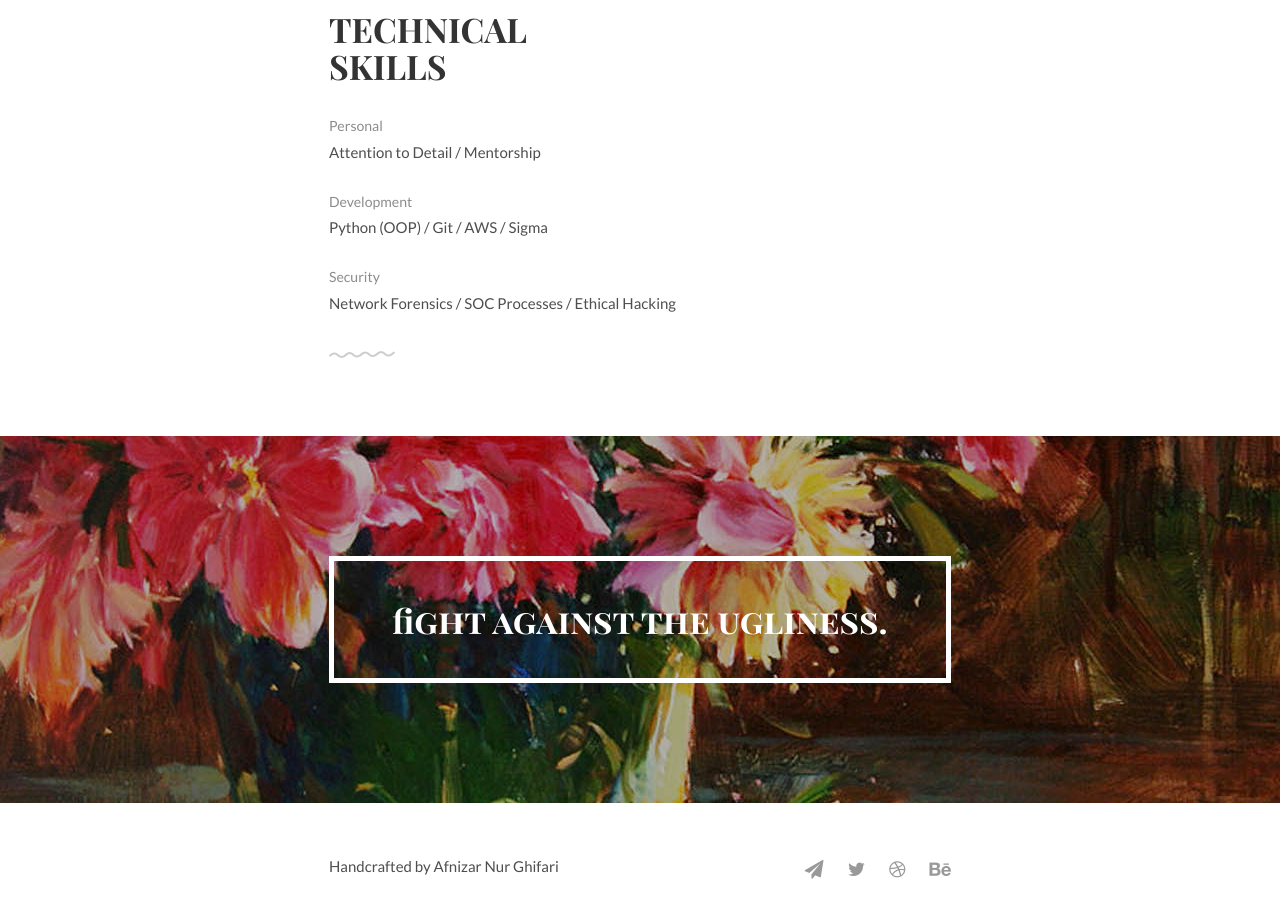
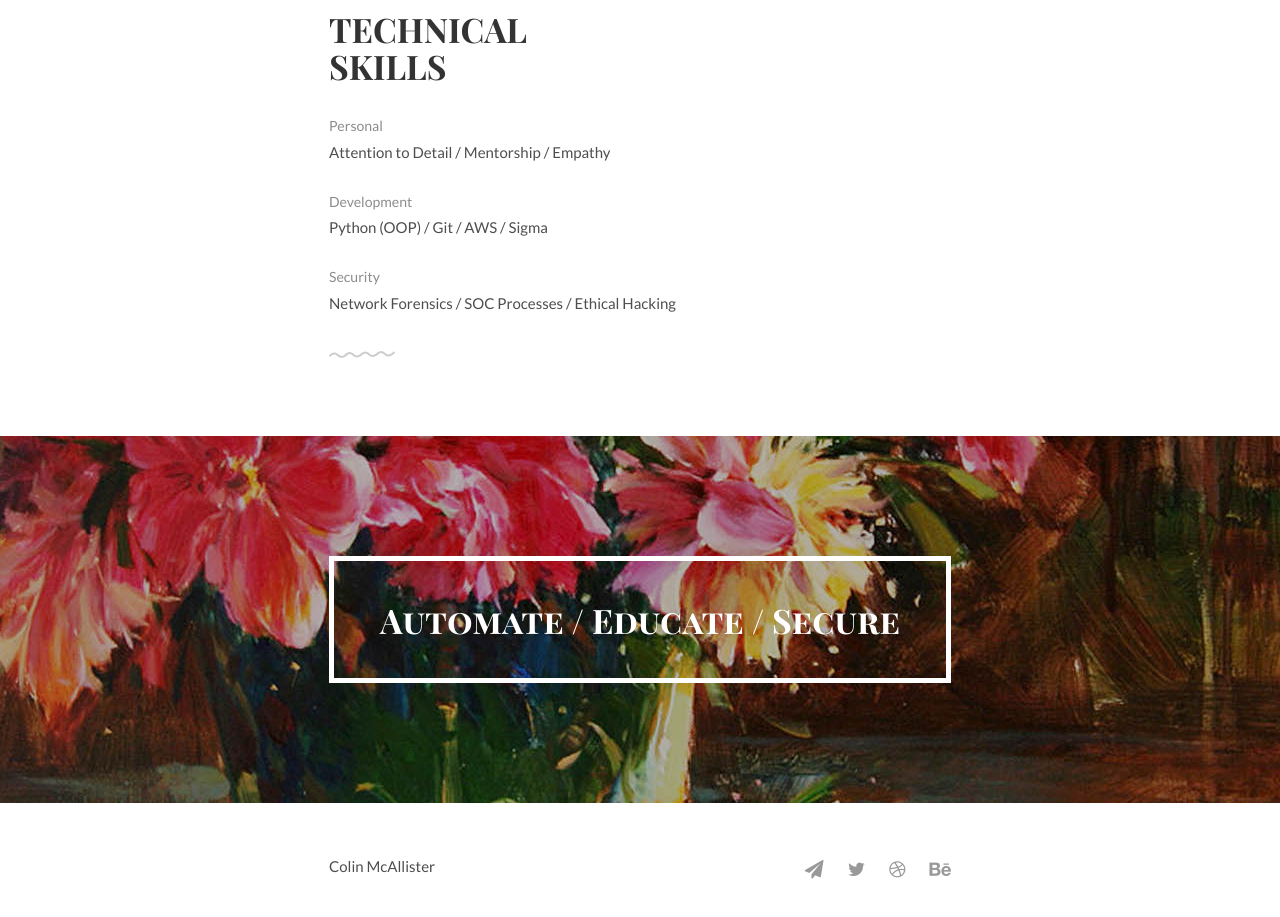
Before and after one commit to afnizarnur/draco, a plain HTML site: page index.html in a window 1280 px wide. Shown: the part 1800-2717 px from the top of the page. Drawn offline with Linux system fonts and the light colour scheme.

Commit message:
Update index.html

```diff
--- a/index.html
+++ b/index.html
@@ -121,7 +121,7 @@
 			<h1>Technical<br>Skills</h1>
 			<ul class="skill-list list-flat">
 				<li>Personal</li>
-				<li>Attention to Detail / Mentorship</li>
+				<li>Attention to Detail / Mentorship / Empathy</li>
 			</ul>
 			<ul class="skill-list list-flat">
 				<li>Development</li>
@@ -137,7 +137,7 @@
 	<!-- Quote -->
 	<div class="quote">
 		<div class="container text-centered">
-			<h1>fight against the ugliness.</h1>
+			<h1>Automate / Educate / Secure</h1>
 		</div>
 	</div>
 
@@ -145,7 +145,7 @@
 		<div class="container">
 			<div class="units-row">
 			    <div class="unit-50">
-			    	<p>Handcrafted by Afnizar Nur Ghifari</p>
+			    	<p>Colin McAllister</p>
 			    </div>
 			    <div class="unit-50">
 					<ul class="social list-flat right">
```
